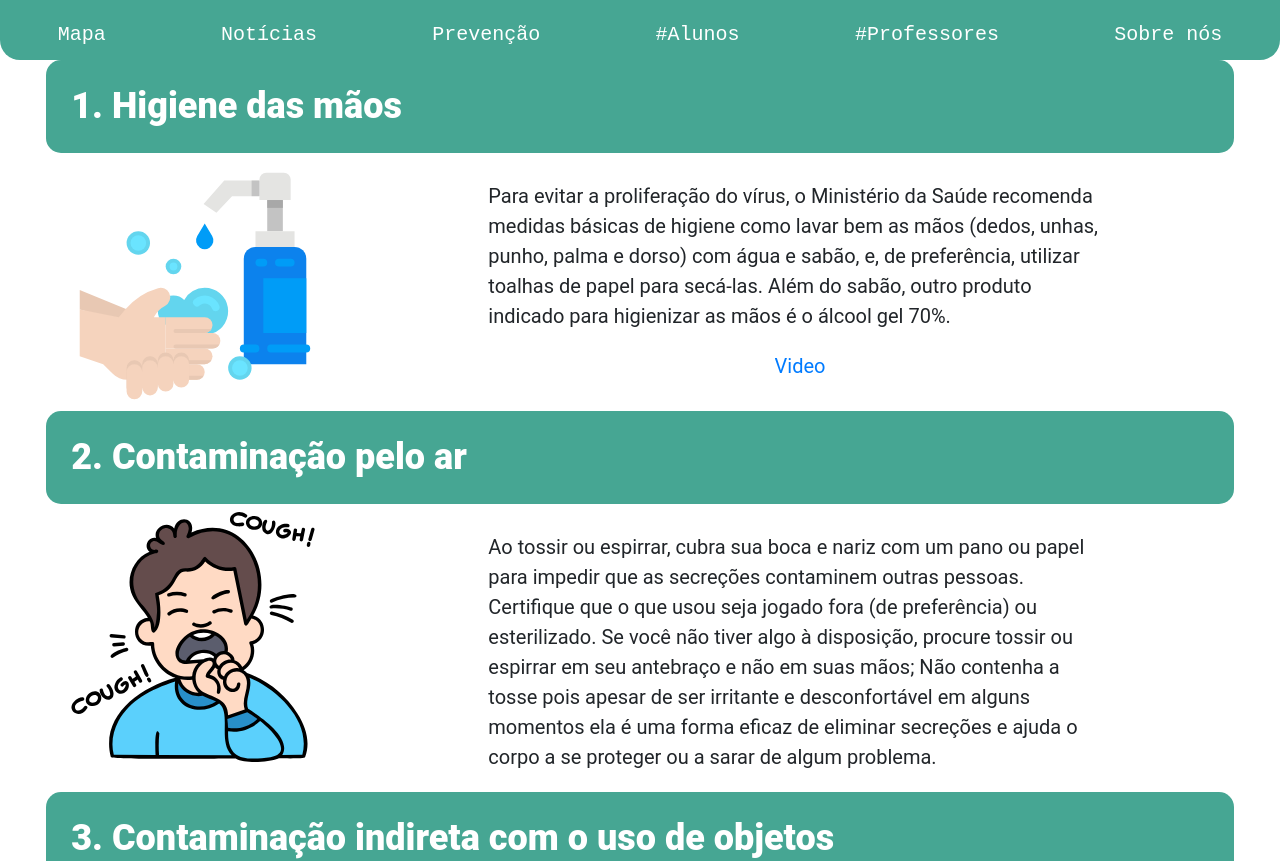
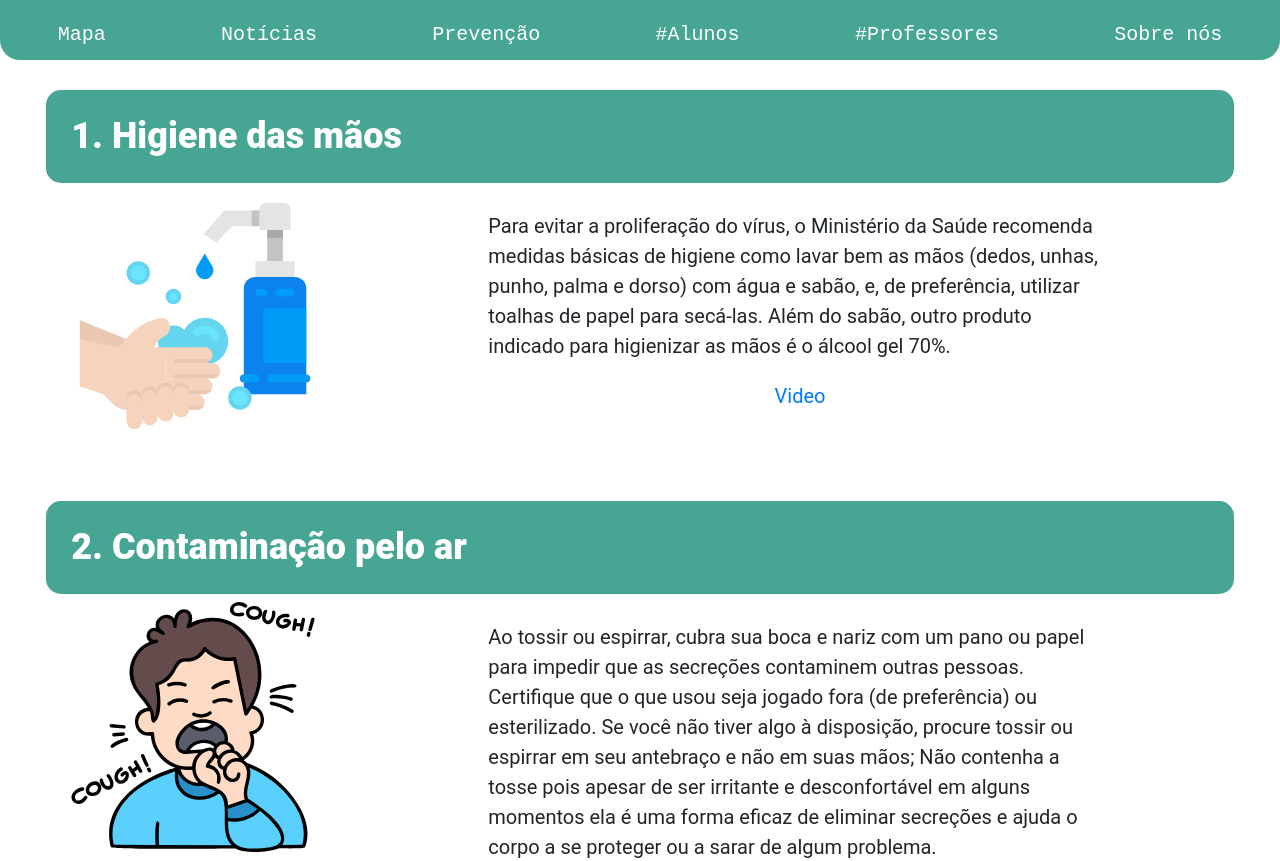
Before and after one commit to tryber/hackatrybe-covid, a React (Create React App) app: page /prevention in a window 1280 px wide. Shown: the top 861 px of the page. Built offline with nearby package versions, Linux system fonts and the light colour scheme; what google-maps-react would draw is missing.

Commit message:
Changing possible CSS bugs

```diff
--- a/src/style/prevention.css
+++ b/src/style/prevention.css
@@ -36,7 +36,7 @@
   div .container-fluid {
     font-family: "Roboto", sans-serif;
   }
-  section .about {
+  .about {
     padding: 30px 0;
   }
   .titulo-container {
```
